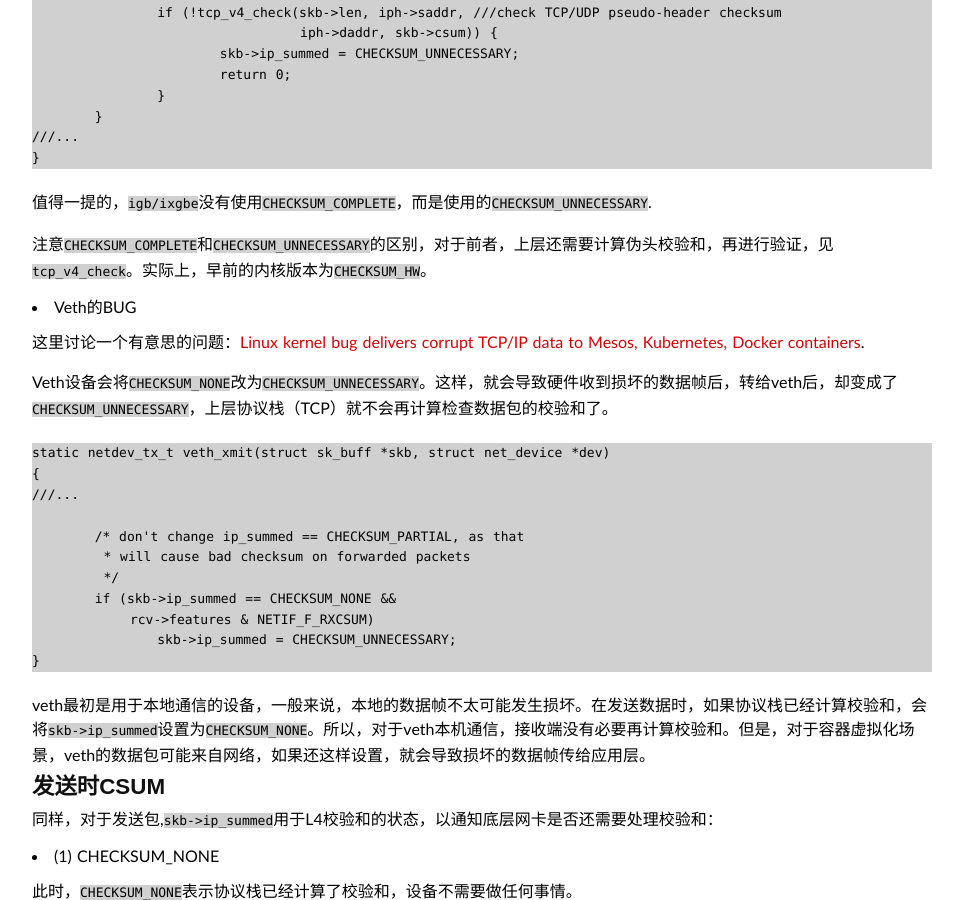
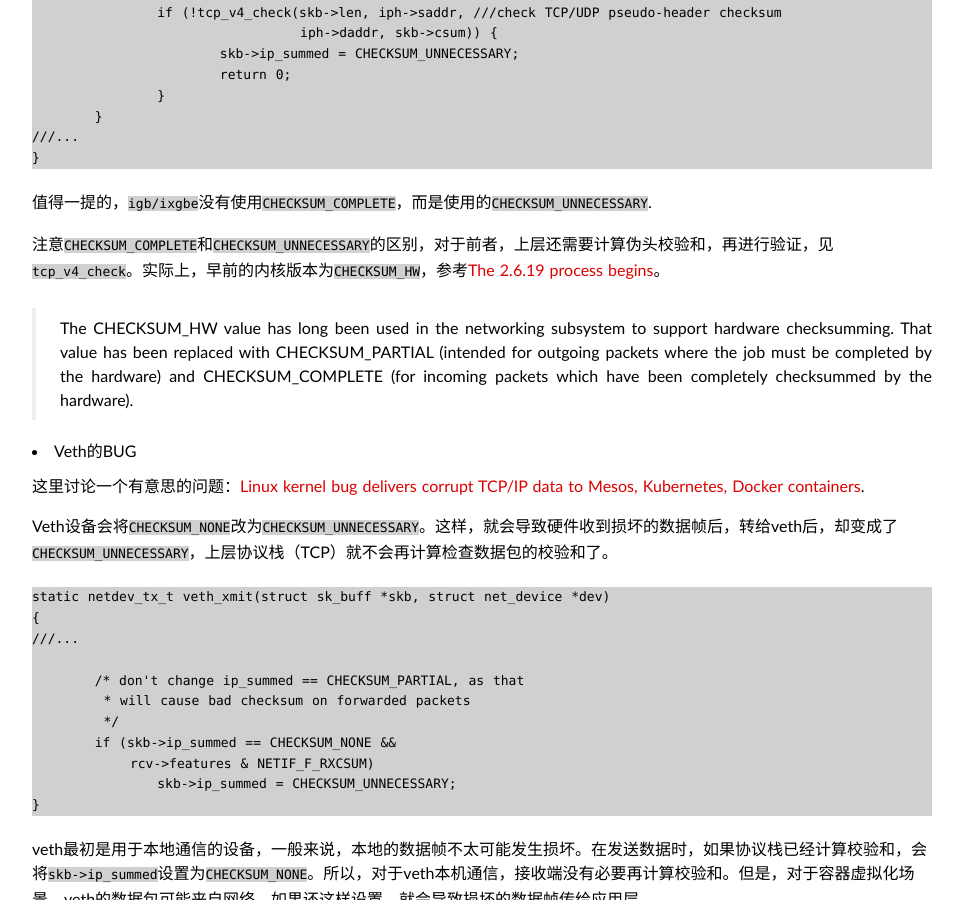
Before and after one commit to hustcat/hustcat.github.io, a Jekyll site: the page built from wiki/network/checksum.md, in a window 1280 px wide and 900 px high, scrolled down 3551 px. Shown: the whole window, without its empty margins (158-1121 px from the left). Built offline with Jekyll 4.4.1, drawn with Linux system fonts in a browser that asks for light colours; some web fonts are replaced; our own code applies the rules of GitHub Pages for plain Markdown files; comment, search, counter and statistics services are not loaded.

Commit message:
Update checksum.md

```diff
--- a/wiki/network/checksum.md
+++ b/wiki/network/checksum.md
@@ -184,7 +184,9 @@ static __sum16 tcp_v4_checksum_init(struct sk_buff *skb)
 
 值得一提的，`igb/ixgbe`没有使用`CHECKSUM_COMPLETE`，而是使用的`CHECKSUM_UNNECESSARY`.
 
-注意`CHECKSUM_COMPLETE`和`CHECKSUM_UNNECESSARY`的区别，对于前者，上层还需要计算伪头校验和，再进行验证，见`tcp_v4_check`。实际上，早前的内核版本为`CHECKSUM_HW`。
+注意`CHECKSUM_COMPLETE`和`CHECKSUM_UNNECESSARY`的区别，对于前者，上层还需要计算伪头校验和，再进行验证，见`tcp_v4_check`。实际上，早前的内核版本为`CHECKSUM_HW`，参考[The 2.6.19 process begins](https://lwn.net/Articles/200304/)。
+
+> The CHECKSUM_HW value has long been used in the networking subsystem to support hardware checksumming. That value has been replaced with CHECKSUM_PARTIAL (intended for outgoing packets where the job must be completed by the hardware) and CHECKSUM_COMPLETE (for incoming packets which have been completely checksummed by the hardware).
 
 * Veth的BUG
 
```
